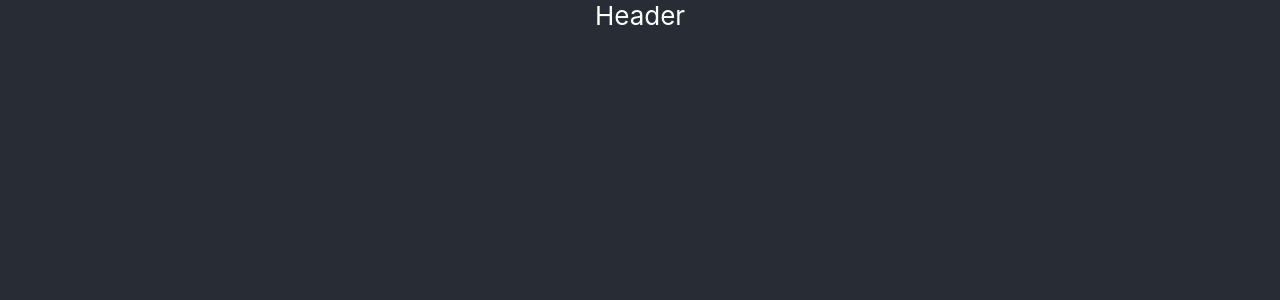
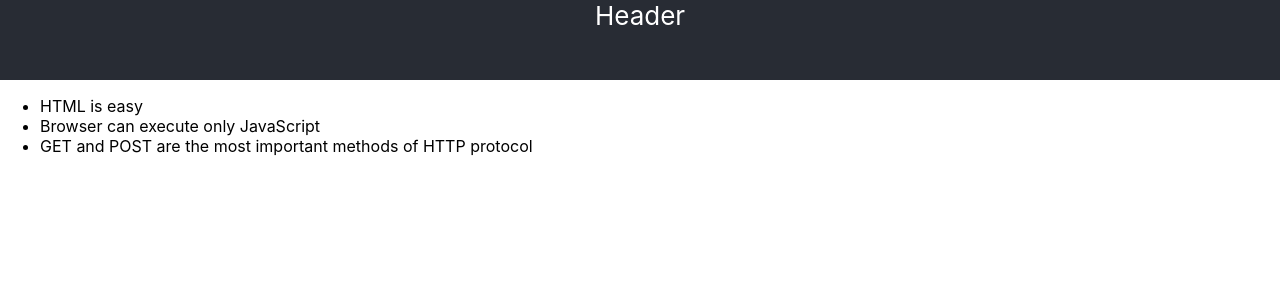
Before and after one commit to polyjk/john-app, a React (Create React App) app: page / in a window 1280 px wide. Shown: the top 300 px of the page. Built offline with nearby package versions, Linux system fonts and the light colour scheme.

Commit message:
Creating Note Components

```diff
--- a/src/App.css
+++ b/src/App.css
@@ -1,10 +1,10 @@
 .App {
-  text-align: center;
+  /* text-align: center; */
 }
 
 .App-header {
   background-color: #282c34;
-  min-height: 100vh;
+  min-height: 10vh;
   display: flex;
   flex-direction: column;
   align-items: center;
--- a/src/App.js
+++ b/src/App.js
@@ -1,11 +1,21 @@
+import { useState } from "react";
 import "./App.css";
+import Note from "./Note";
 
-function App() {
+const App = (props) => {
+  console.log(props);
+  const { notes } = props;
+
   return (
     <div className="App">
       <header className="App-header">Header</header>
+      <ul>
+        {notes.map((note) => (
+          <Note note={note}></Note>
+        ))}
+      </ul>
     </div>
   );
-}
+};
 
 export default App;
--- /dev/null
+++ b/src/Note.js
@@ -0,0 +1,14 @@
+import React from "react";
+import ReactDOM from "react-dom";
+
+const Note = (props) => {
+  const { note } = props;
+
+  return (
+    <div>
+      <li>{note.content}</li>
+    </div>
+  );
+};
+
+export default Note;
--- a/src/index.js
+++ b/src/index.js
@@ -1,14 +1,35 @@
-import React from 'react';
-import ReactDOM from 'react-dom';
-import './index.css';
-import App from './App';
-import reportWebVitals from './reportWebVitals';
+import React from "react";
+import ReactDOM from "react-dom";
+import "./index.css";
+import App from "./App";
+import reportWebVitals from "./reportWebVitals";
+
+const notes = [
+  {
+    id: 1,
+    content: "HTML is easy",
+    date: "2019-05-30T17:30:31.098Z",
+    important: true,
+  },
+  {
+    id: 2,
+    content: "Browser can execute only JavaScript",
+    date: "2019-05-30T18:39:34.091Z",
+    important: false,
+  },
+  {
+    id: 3,
+    content: "GET and POST are the most important methods of HTTP protocol",
+    date: "2019-05-30T19:20:14.298Z",
+    important: true,
+  },
+];
 
 ReactDOM.render(
   <React.StrictMode>
-    <App />
+    <App notes={notes} />
   </React.StrictMode>,
-  document.getElementById('root')
+  document.getElementById("root")
 );
 
 // If you want to start measuring performance in your app, pass a function
```
